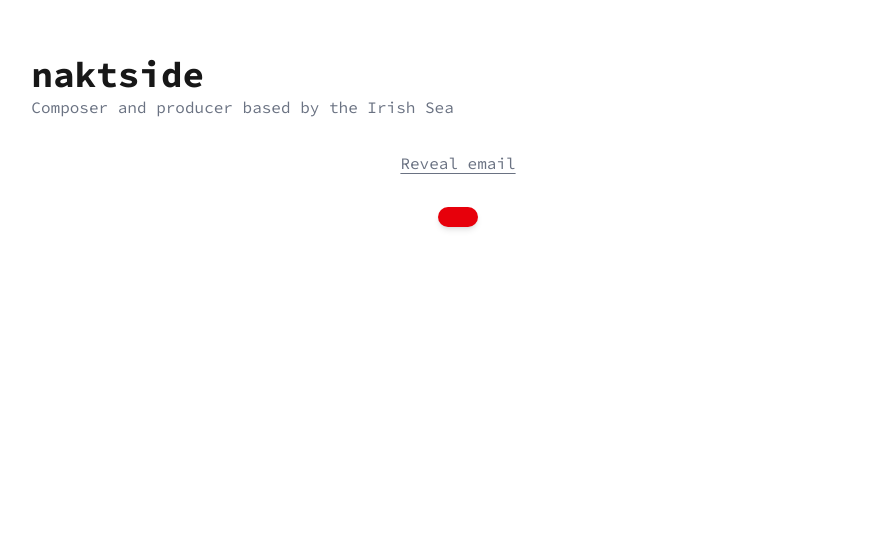
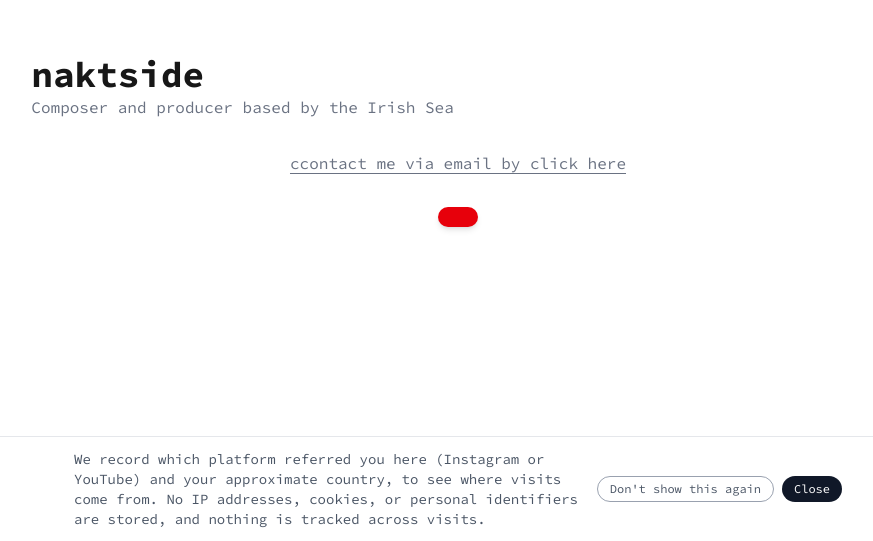
Before and after one commit to starchcode/naktside.com, a Next.js app: page / in a window 1280 px wide. Shown: the part 259-800 px from the top of the page, without its empty margins (182-1055 px from the left). Built offline with nearby package versions, Linux system fonts and the light colour scheme; no server answers; the database is empty.

Commit message:
records visitors & sources of visit

```diff
--- a/app/layout.tsx
+++ b/app/layout.tsx
@@ -1,5 +1,6 @@
 import type { Metadata } from "next";
 import { Source_Code_Pro } from "next/font/google";
+import PrivacyNotice from "@/components/PrivacyNotice";
 import "./globals.css";
 
 const sourceCodePro = Source_Code_Pro({
@@ -20,7 +21,10 @@ export default function RootLayout({ children }: LayoutProps<"/">) {
       lang="en"
       className={`${sourceCodePro.variable} h-full antialiased`}
     >
-      <body className="min-h-full flex flex-col">{children}</body>
+      <body className="min-h-full flex flex-col">
+        {children}
+        <PrivacyNotice />
+      </body>
     </html>
   );
 }
--- a/app/page.tsx
+++ b/app/page.tsx
@@ -1,10 +1,14 @@
 import { getLinksData } from "@/libs/links_data";
+import { trackVisit } from "@/libs/visits_data";
 import ContactReveal from "@/components/ContactReveal";
 
-export const revalidate = 60;
-
-export default async function Home() {
+export default async function Home({
+  searchParams,
+}: {
+  searchParams: Promise<{ [key: string]: string | string[] | undefined }>;
+}) {
   const links = await getLinksData();
+  trackVisit(searchParams).catch(() => {});
 
   return (
    <div className="flex flex-col items-center justify-center h-screen">
--- a/components/ContactReveal.tsx
+++ b/components/ContactReveal.tsx
@@ -89,7 +89,8 @@ export default function ContactReveal() {
           onClick={startChallenge}
           className="text-gray-500 underline underline-offset-4 transition-opacity hover:opacity-60 text-left"
         >
-          Reveal email
+          ccontact me via email by click here
+
         </button>
       )}
 
--- /dev/null
+++ b/components/PrivacyNotice.tsx
@@ -0,0 +1,78 @@
+"use client";
+
+import { useSyncExternalStore } from "react";
+
+const DONT_SHOW_AGAIN_KEY = "naktside_privacy_notice_dismissed";
+const CLOSED_THIS_SESSION_KEY = "naktside_privacy_notice_closed_session";
+
+// A tiny local pub/sub so writing to storage in this tab immediately
+// updates this component too (the native "storage" event only fires in
+// *other* tabs, not the one that made the change).
+const listeners = new Set<() => void>();
+const emitChange = () => listeners.forEach((listener) => listener());
+const subscribe = (listener: () => void) => {
+  listeners.add(listener);
+  return () => listeners.delete(listener);
+};
+
+function isDismissed() {
+  try {
+    return Boolean(
+      localStorage.getItem(DONT_SHOW_AGAIN_KEY) ||
+        sessionStorage.getItem(CLOSED_THIS_SESSION_KEY)
+    );
+  } catch {
+    return false;
+  }
+}
+
+// Treat it as dismissed for the very first (server-rendered) paint, so
+// there's no flash of the banner before hydration can check storage.
+const getServerSnapshot = () => true;
+
+export default function PrivacyNotice() {
+  const dismissed = useSyncExternalStore(subscribe, isDismissed, getServerSnapshot);
+
+  const close = () => {
+    try {
+      sessionStorage.setItem(CLOSED_THIS_SESSION_KEY, "true");
+    } catch {}
+    emitChange();
+  };
+
+  const dontShowAgain = () => {
+    try {
+      localStorage.setItem(DONT_SHOW_AGAIN_KEY, "true");
+    } catch {}
+    emitChange();
+  };
+
+  if (dismissed) return null;
+
+  return (
+    <div className="fixed inset-x-0 bottom-0 z-50 border-t border-gray-200 bg-white/95 px-4 py-3 backdrop-blur">
+      <div className="mx-auto flex max-w-3xl flex-col items-center gap-3 text-center text-sm text-gray-600 sm:flex-row sm:text-left">
+        <p className="flex-1">
+          We record which platform referred you here (Instagram or YouTube)
+          and your approximate country, to see where visits come from. No IP
+          addresses, cookies, or personal identifiers are stored, and nothing
+          is tracked across visits.
+        </p>
+        <div className="flex shrink-0 gap-2">
+          <button
+            onClick={dontShowAgain}
+            className="rounded-full border border-gray-400 px-3 py-1 text-xs transition-opacity hover:opacity-60"
+          >
+            Don&apos;t show this again
+          </button>
+          <button
+            onClick={close}
+            className="rounded-full bg-gray-900 px-3 py-1 text-xs text-white transition-opacity hover:opacity-60"
+          >
+            Close
+          </button>
+        </div>
+      </div>
+    </div>
+  );
+}
--- /dev/null
+++ b/libs/visits_data.js
@@ -0,0 +1,29 @@
+import { after } from "next/server";
+import { headers } from "next/headers";
+import connectMongoDB from "@/libs/mongodb";
+import Visit, { VISIT_SOURCES } from "@/models/visit";
+
+const VALID_SOURCES = new Set(VISIT_SOURCES);
+
+// Reads ?utm_source= off the request and the visitor's coarse country
+// (from Vercel's geo header — the raw IP is never read or stored), then
+// schedules the write for *after* the response has already been sent, so
+// it never delays the page. Anything other than a recognized source
+// (a direct visit, no param at all) is recorded as "other".
+export async function trackVisit(searchParams) {
+  const { utm_source } = await searchParams;
+  const raw = String(
+    Array.isArray(utm_source) ? utm_source[0] : utm_source ?? ""
+  ).toLowerCase();
+  const source = VALID_SOURCES.has(raw) ? raw : "other";
+
+  // Request-time APIs like headers() must be read now, during render —
+  // they can't be called from inside the after() callback itself.
+  const headersList = await headers();
+  const country = headersList.get("x-vercel-ip-country") ?? undefined;
+
+  after(async () => {
+    await connectMongoDB();
+    await Visit.create({ source, country });
+  });
+}
--- /dev/null
+++ b/models/visit.js
@@ -0,0 +1,28 @@
+import mongoose, { Schema } from "mongoose";
+
+// Single source of truth for valid visit sources — imported by libs/visits_data.js
+// too, so both the schema and the tagging logic always agree.
+export const VISIT_SOURCES = ["ig", "yt", "other"];
+
+// One row per visit. "other" covers direct visits and anything untagged —
+// every visit is recorded, just bucketed as unknown when there's no ?utm_source.
+// No IP address, cookie, or any per-person identifier is stored — just the
+// referring platform and a coarse country, so a visit can't be tied back to
+// a specific individual.
+const visitSchema = new Schema(
+  {
+    source: {
+      type: String,
+      enum: VISIT_SOURCES,
+      required: true,
+    },
+    country: String, // e.g. "IE" — from Vercel's geo header, raw IP is never read or stored
+  },
+  {
+    timestamps: true,
+  }
+);
+
+const Visit = mongoose.models.Visit || mongoose.model("Visit", visitSchema);
+
+export default Visit;
```
Also changed, not shown: 1 other file (tests, documents, lock files or other folders).
